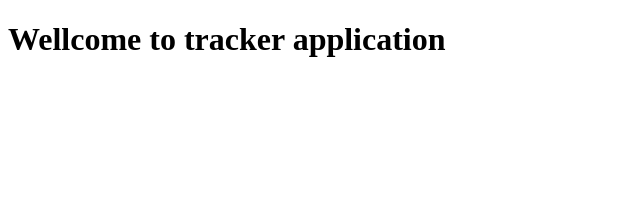
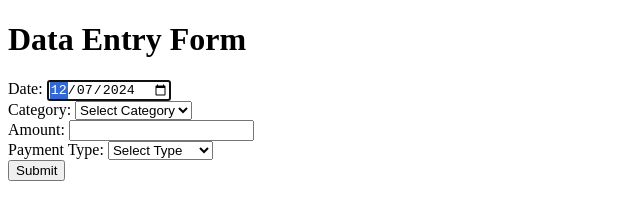
Before and after one commit to ashok-kumar-selvam/Tracker, a plain HTML site: page index.html in a window 1280 px wide. Shown: the whole page, without its empty margins (0-640 px from the left). Drawn offline with Linux system fonts and the light colour scheme.

Commit message:
Update index.html

```diff
--- a/index.html
+++ b/index.html
@@ -1,12 +1,126 @@
-<!doctype html>
+<!DOCTYPE html>
 <html>
-  <head>
-    <title> Tracker Application </title>
-  </head>
-  <body>
-    <main>
-      <h1> Wellcome to tracker application </h1>
+<head>
+  <title>Data Entry Form</title>
+  <script>
+    const WEB_APP_URL = "https://script.google.com/macros/s/AKfycbxvKg7C9DNhm3lkjSuY5W9svItfMAbjgC0xTRhMDPmS9M0yX_HwRxh16aof0DkIIzU/exec";
 
-    </  main>
+    // Function to handle form submission
+    async function submitForm() {
+      // Get form data
+      const date = document.getElementById("date").value;
+      const category = document.getElementById("category").value;
+      const amount = document.getElementById("amount").value;
+      const type = document.getElementById("type").value;
+
+      // Check if all fields are filled
+      if (!date || !category || !amount || !type) {
+        updateMessage('Please fill all the fields.', 'error');
+        return;
+      }
+
+      // Create an object to hold the form data
+      const formData = {
+        date: date,
+        category: category,
+        amount: parseFloat(amount).toFixed(2), // Ensure two decimal places
+        type: type
+      };
+
+      try {
+        // Send data to Google Apps Script Web App
+        const response = await fetch(WEB_APP_URL, {
+          method: "POST",
+          headers: {
+            "Content-Type": "application/json"
+          },
+          body: JSON.stringify(formData)
+        });
+
+        const result = await response.json();
+        if (result.status === "success") {
+          updateMessage('Success! Data saved.', 'success');
+          document.getElementById("dataForm").reset();
+          document.getElementById("date").focus();
+        } else {
+          throw new Error(result.message || 'Unknown error occurred');
+        }
+      } catch (error) {
+        updateMessage('Error: ' + error.message, 'error');
+      }
+    }
+
+    // Function to update the live message for screen readers
+    function updateMessage(message, type) {
+      const messageElement = document.getElementById("messageArea");
+      messageElement.textContent = message;
+      messageElement.setAttribute('aria-live', 'polite');
+
+      // Change message color based on success or error
+      if (type === 'success') {
+        messageElement.style.color = 'green';
+      } else if (type === 'error') {
+        messageElement.style.color = 'red';
+      }
+    }
+
+    // Function to update the message while typing
+    function updateTypingMessage() {
+      updateMessage('Typing...', 'info');
+    }
+
+    // Set the initial date value to today and focus on the date field when the page loads
+    window.onload = function() {
+      const today = new Date().toISOString().split('T')[0]; // Get today's date in YYYY-MM-DD format
+      document.getElementById("date").value = today;  // Set the date input to today
+      document.getElementById("date").focus();  // Focus on the date field
+    };
+  </script>
+</head>
+<body>
+  <main>
+    <div>
+      <h1>Data Entry Form</h1>
+
+      <form id="dataForm" oninput="updateTypingMessage()">
+        <div>
+          <label for="date">Date:</label>
+          <input type="date" id="date" required>
+        </div>
+
+        <div>
+          <label for="category">Category:</label>
+          <select id="category" required>
+            <option value="">Select Category</option>
+            <option value="Food">Food</option>
+            <option value="Transport">Transport</option>
+            <option value="Entertainment">Entertainment</option>
+            <option value="Health">Health</option>
+            <option value="Medical">Medical</option>
+          </select>
+        </div>
+
+        <div>
+          <label for="amount">Amount:</label>
+          <input type="number" id="amount" step="0.01" min="0" required>
+        </div>
+
+        <div>
+          <label for="type">Payment Type:</label>
+          <select id="type" required>
+            <option value="">Select Type</option>
+            <option value="Creditcard">Credit Card</option>
+            <option value="bankaccount">Bank Account</option>
+            <option value="cash">Cash</option>
+          </select>
+        </div>
+
+        <div>
+          <button type="button" onclick="submitForm()">Submit</button>
+        </div>
+      </form>
+    </div>
+    <div id="messageArea" aria-live="polite"></div>
+  </main>
 </body>
 </html>
```
